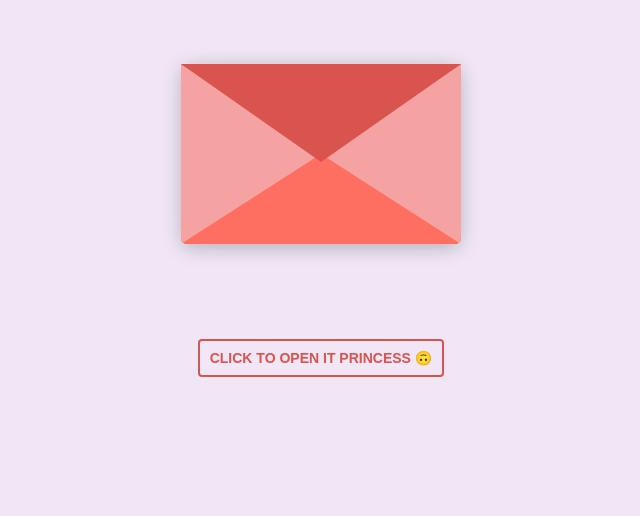
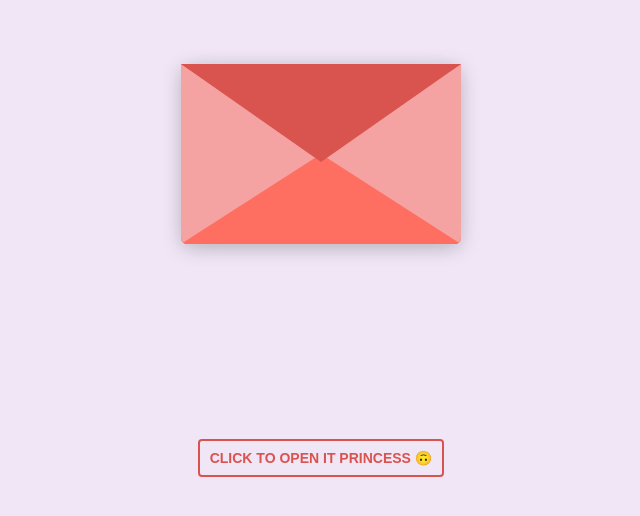
Before and after one commit to SAMIAN04/Surprise, a plain HTML site: page index.html in a window 1280 px wide. Shown: the part 184-700 px from the top of the page, without its empty margins (319-959 px from the left). Drawn offline with nearby package versions, Linux system fonts and the light colour scheme.

Commit message:
Update style.css

```diff
--- a/style.css
+++ b/style.css
@@ -268,5 +268,5 @@ body {
 }
 button{
     position: relative;
-    top: 130px;
+    top: 230px;
 }
```
